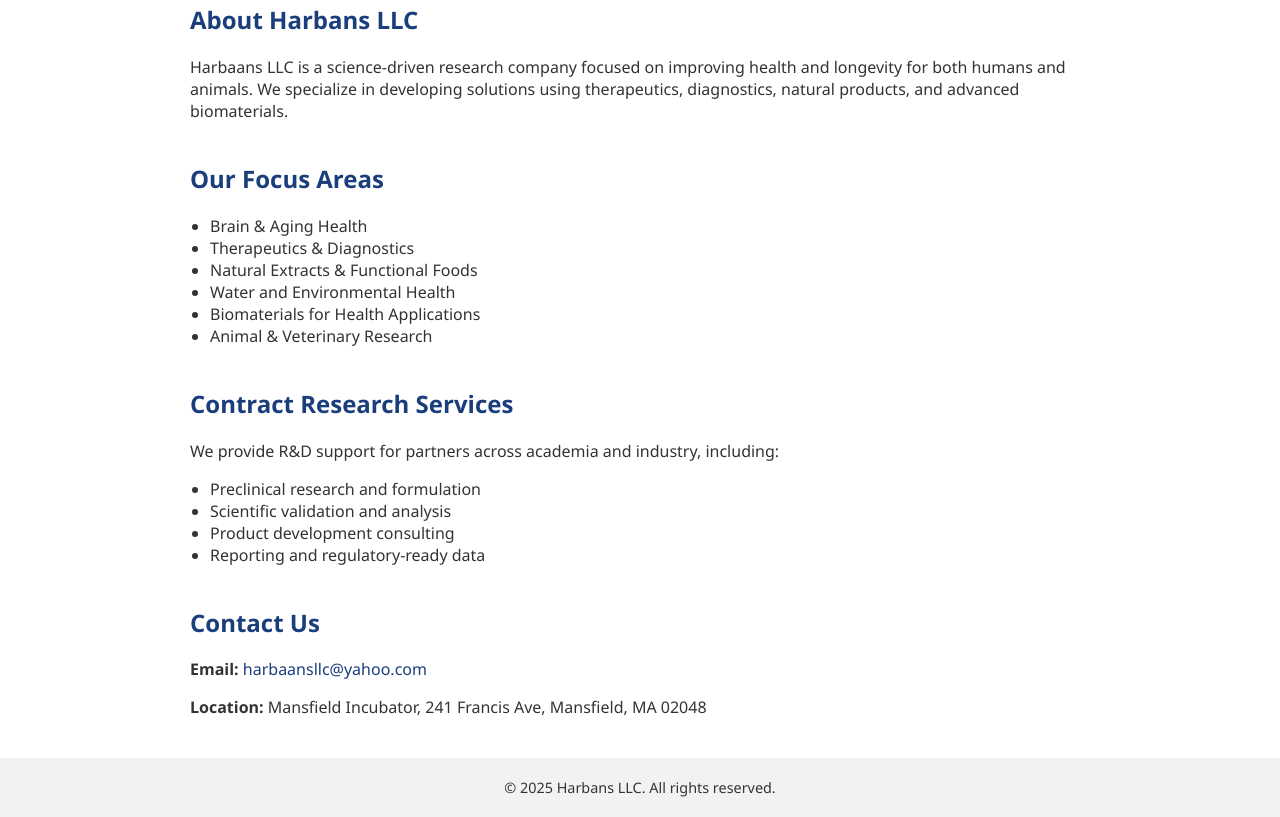
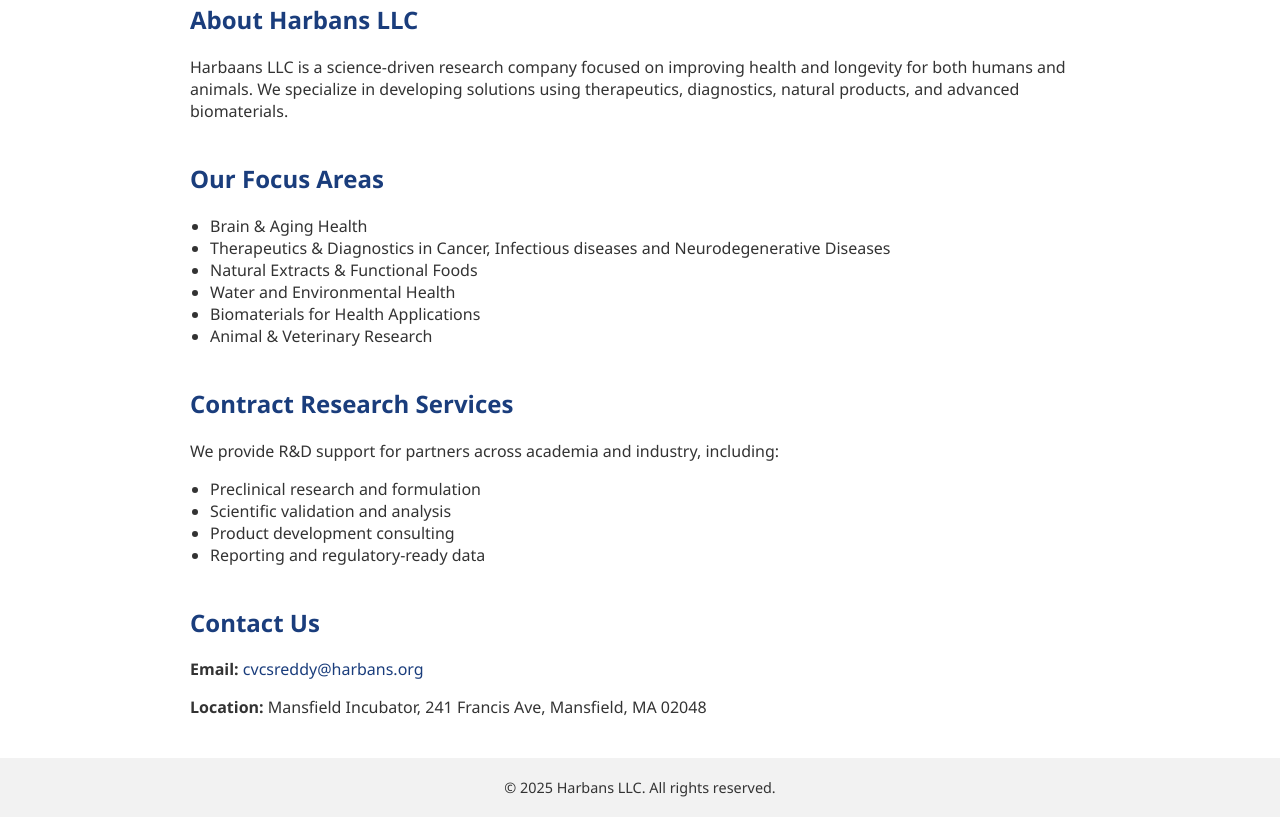
Before and after one commit to harbaansllc/harbaansllc.github.io, a plain HTML site: page index_harbaansllc.html in a window 1280 px wide. Shown: the part 370-1187 px from the top of the page. Drawn offline with Linux system fonts and the light colour scheme.

Commit message:
Update index_harbaansllc.html

```diff
--- a/index_harbaansllc.html
+++ b/index_harbaansllc.html
@@ -64,7 +64,7 @@
     <h2>Our Focus Areas</h2>
     <ul>
       <li>Brain & Aging Health</li>
-      <li>Therapeutics & Diagnostics</li>
+      <li>Therapeutics & Diagnostics in Cancer, Infectious diseases and Neurodegenerative Diseases</li>
       <li>Natural Extracts & Functional Foods</li>
       <li>Water and Environmental Health</li>
       <li>Biomaterials for Health Applications</li>
@@ -85,7 +85,7 @@
 
   <section>
     <h2>Contact Us</h2>
-    <p><strong>Email:</strong> <a href="mailto:harbaansllc@yahoo.com">harbaansllc@yahoo.com</a></p>
+    <p><strong>Email:</strong> <a href="mailto:cvcsreddy@harbans.org">cvcsreddy@harbans.org</a></p>
     <p><strong>Location:</strong> Mansfield Incubator, 241 Francis Ave, Mansfield, MA 02048</p>
   </section>
 </main>
```
